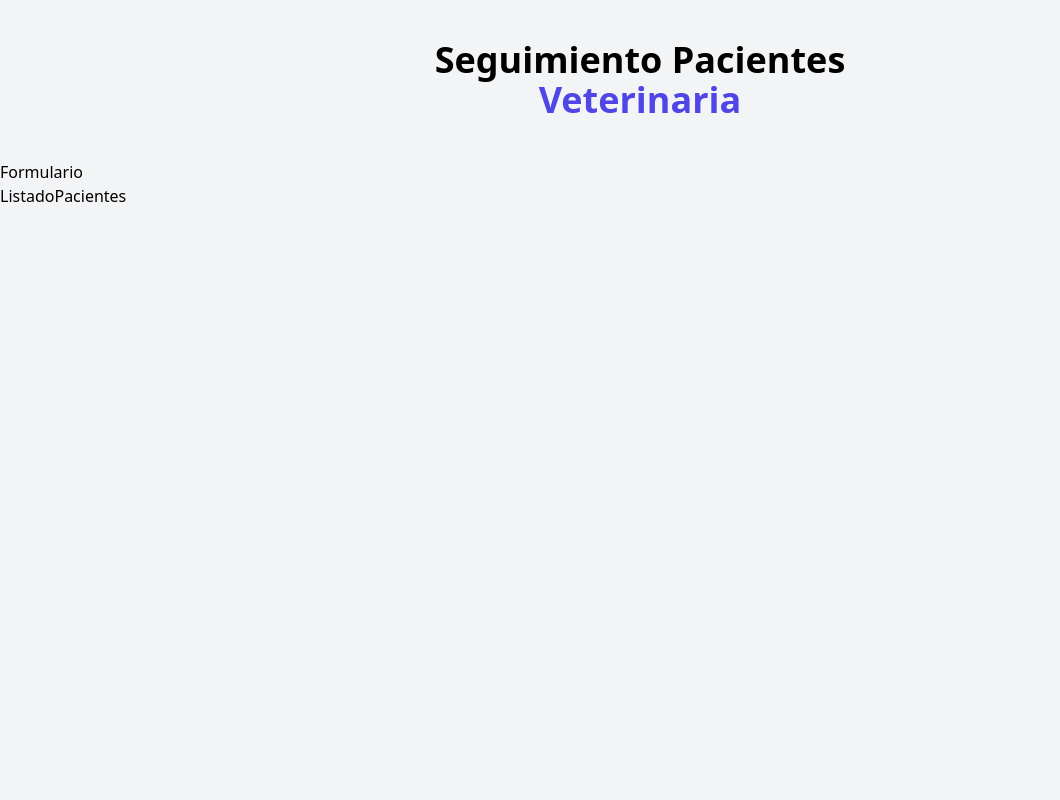
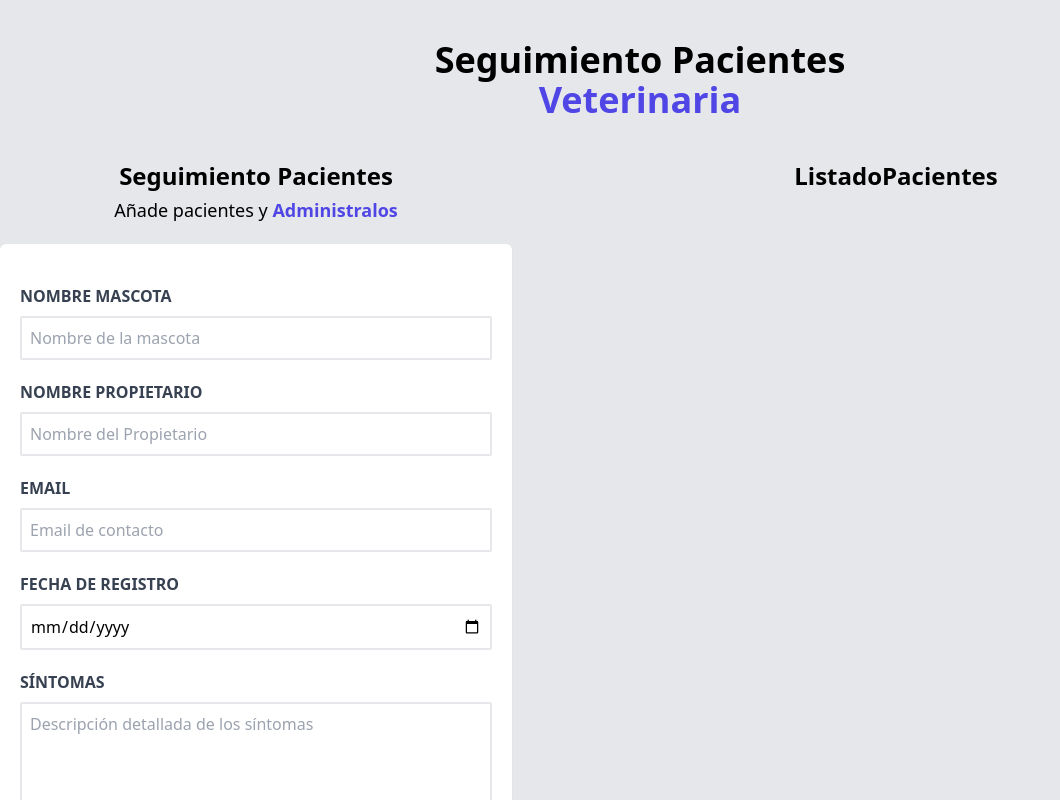
Before and after one commit to alexglzrys/react-admin-pacientes, a React (Vite) app: page / in a window 1280 px wide. Shown: the top 800 px of the page, without its empty margins (0-1060 px from the left). Built offline with nearby package versions, Linux system fonts and the light colour scheme.

Commit message:
componente Formulario - estructura y diseño

```diff
--- a/index.html
+++ b/index.html
@@ -6,7 +6,7 @@
     <meta name="viewport" content="width=device-width, initial-scale=1.0" />
     <title>Administrador de Pacientes</title>
   </head>
-  <body class="bg-gray-100">
+  <body class="bg-gray-200">
     <div id="root"></div>
     <script type="module" src="/src/main.jsx"></script>
   </body>
--- a/src/App.jsx
+++ b/src/App.jsx
@@ -4,11 +4,13 @@ import { ListadoPacientes } from "./components/ListadoPacientes";
 
 function App() {
   return (
-    <>
+    <main className="container mx-auto h-full">
       <Header />
-      <Formulario />
-      <ListadoPacientes />
-    </>
+      <div className="md:flex">
+        <Formulario />
+        <ListadoPacientes />
+      </div>
+    </main>
   );
 }
 
--- a/src/components/Formulario.jsx
+++ b/src/components/Formulario.jsx
@@ -1,3 +1,97 @@
 export const Formulario = () => {
-  return <div>Formulario</div>;
+  return (
+    <div className="md:w-1/2 lg:w-2/5">
+      <h3 className="font-black text-center text-2xl mb-1">
+        Seguimiento Pacientes
+      </h3>
+      <p className="text-center text-lg mb-5">
+        Añade pacientes y{" "}
+        <span className="text-indigo-600 font-bold">Administralos</span>
+      </p>
+      <form className="bg-white rounded-md py-10 px-5 shadow-sm mb-10">
+        {/* Nombre de la mascota */}
+        <div className="mb-5">
+          <label
+            htmlFor="mascota"
+            className="block uppercase font-bold text-gray-700 mb-2"
+          >
+            Nombre Mascota
+          </label>
+          <input
+            type="text"
+            id="mascota"
+            placeholder="Nombre de la mascota"
+            className="w-full border-2 rounded-sm placeholder-gray-400 p-2"
+          />
+        </div>
+        {/* Nombre del Propietario */}
+        <div className="mb-5">
+          <label
+            htmlFor="propietario"
+            className="block uppercase font-bold text-gray-700 mb-2"
+          >
+            Nombre Propietario
+          </label>
+          <input
+            type="text"
+            id="propietario"
+            placeholder="Nombre del Propietario"
+            className="w-full border-2 rounded-sm placeholder-gray-400 p-2"
+          />
+        </div>
+        {/* Email del Propietario */}
+        <div className="mb-5">
+          <label
+            htmlFor="email"
+            className="block uppercase font-bold text-gray-700 mb-2"
+          >
+            Email
+          </label>
+          <input
+            type="email"
+            id="email"
+            placeholder="Email de contacto"
+            className="w-full border-2 rounded-sm placeholder-gray-400 p-2"
+          />
+        </div>
+        {/* Fecha de registro */}
+        <div className="mb-5">
+          <label
+            htmlFor="registro"
+            className="block uppercase font-bold text-gray-700 mb-2"
+          >
+            Fecha de Registro
+          </label>
+          <input
+            type="date"
+            id="registro"
+            className="w-full border-2 rounded-sm placeholder-gray-400 p-2"
+          />
+        </div>
+        {/* Síntomas */}
+        <div className="mb-5">
+          <label
+            htmlFor="sintomas"
+            className="block uppercase font-bold text-gray-700 mb-2"
+          >
+            Síntomas
+          </label>
+          <textarea
+            name=""
+            id="sintomas"
+            placeholder="Descripción detallada de los síntomas"
+            className="w-full border-2 rounded-sm placeholder-gray-400 p-2"
+            rows="4"
+          />
+        </div>
+        {/* Botón de envio */}
+        <button
+          type="submit"
+          className="w-full bg-indigo-800 text-white p-3 uppercase hover:bg-indigo-900 cursor-pointer transition-colors"
+        >
+          Agregar Paciente
+        </button>
+      </form>
+    </div>
+  );
 };
--- a/src/components/Header.jsx
+++ b/src/components/Header.jsx
@@ -1,6 +1,6 @@
 export const Header = () => {
   return (
-    <h1 className="my-10 text-center font-bold text-4xl md:w-5/12 mx-auto">
+    <h1 className="my-10 text-center font-black text-4xl md:w-5/12 mx-auto">
       Seguimiento Pacientes <span className="text-indigo-600">Veterinaria</span>
     </h1>
   );
--- a/src/components/ListadoPacientes.jsx
+++ b/src/components/ListadoPacientes.jsx
@@ -1,3 +1,7 @@
 export const ListadoPacientes = () => {
-  return <div>ListadoPacientes</div>;
+  return (
+    <div className="md:w-1/2 lg:w-3/5">
+      <h3 className="font-black text-center text-2xl mb-3">ListadoPacientes</h3>
+    </div>
+  );
 };
```
